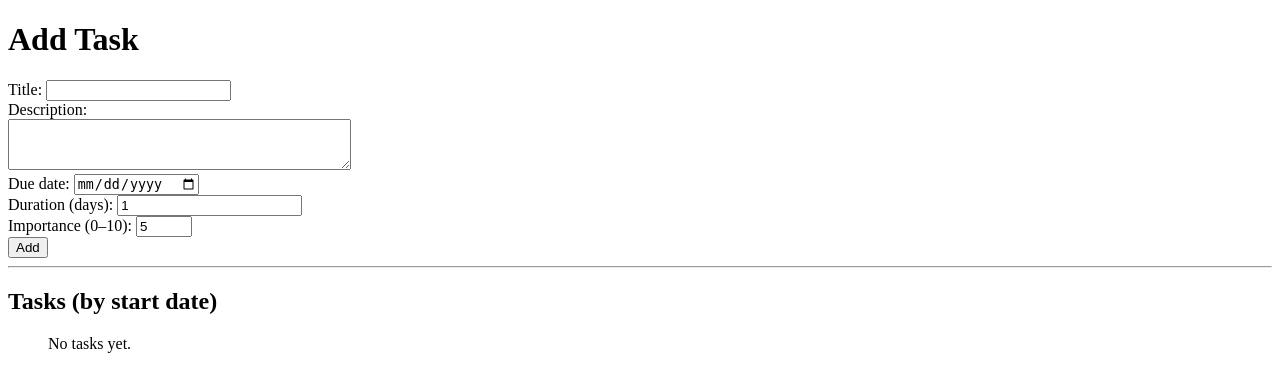
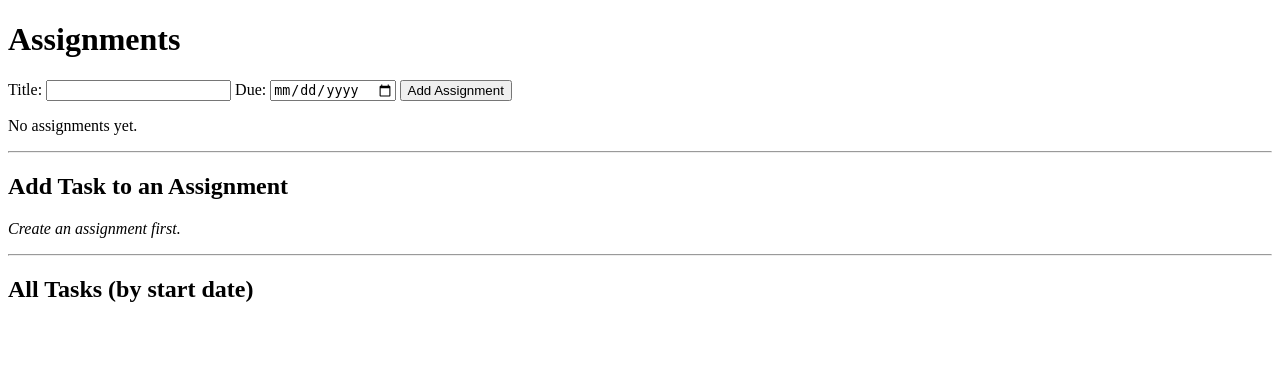
Before and after one commit to corbettbw/Eisenhower-Matrix-2, a Flask app: page / in a window 1280 px wide. Shown: the top 392 px of the page. Run offline with Flask 3, Linux system fonts and the light colour scheme.

Commit message:
adding overarching assignments with ordered tasks

```diff
--- a/app.py
+++ b/app.py
@@ -1,65 +1,140 @@
 from flask import Flask, render_template, request, redirect, url_for
 from itertools import count
-from services import schedule_tasks
+from services import schedule_tasks  # your existing scheduler
 
 app = Flask(__name__)
 
-TASKS = []
-_next_id = count(1)
+ASSIGNMENTS = []  # [{id, title, due_date, tasks: [ ... ]}]
+_next_aid = count(1)
+_next_tid = count(1)
 
-def get_task(task_id):
-    for t in TASKS:
-        if t["id"] == task_id:
-            return t
-    return None
+def get_assignment(aid: int):
+    return next((a for a in ASSIGNMENTS if a["id"] == aid), None)
+
+def get_task(task_id: int):
+    for a in ASSIGNMENTS:
+        for t in a["tasks"]:
+            if t["id"] == task_id:
+                return a, t
+    return None, None
+
+def schedule_assignment(a):
+    if not a["tasks"]:
+        return
+    # order inside the assignment
+    ordered = sorted(a["tasks"], key=lambda t: int(t.get("order", 0)))
+
+    # feed a compact list into schedule_tasks() (finish-by = assignment due)
+    tmp = [
+        {
+            "tid": t["id"],
+            "title": t.get("title", ""),
+            "due_date": a["due_date"],
+            "duration_days": float(t.get("duration_days", 1)),
+            "importance": int(t.get("importance", 0)),
+        }
+        for t in ordered
+    ]
+    schedule_tasks(tmp)  # adds start_date (str) and sorts by start
+
+    start_by_tid = {row["tid"]: row["start_date"] for row in tmp}
+    for t in a["tasks"]:
+        t["start_date"] = start_by_tid[t["id"]]
+
+    # keep display order stable: start asc, then priority desc, then order
+    a["tasks"] = sorted(
+        a["tasks"],
+        key=lambda t: (t["start_date"], -int(t.get("importance", 0)), int(t.get("order", 0)))
+    )
+
+def schedule_all(assignments):
+    for a in assignments:
+        schedule_assignment(a)
+
+def tasks_by_start(assignments):
+    flat = []
+    for a in assignments:
+        for t in a.get("tasks", []):
+            flat.append({
+                "id": t["id"],
+                "title": t["title"],
+                "description": t.get("description", ""),
+                "duration_days": t.get("duration_days", 1),
+                "importance": t.get("importance", 0),
+                "order": t.get("order", 0),
+                "completed": t.get("completed", False),
+                "start_date": t.get("start_date", ""),
+                "due_date": a["due_date"],
+                "assignment_id": a["id"],
+                "assignment_title": a["title"],
+            })
+    flat.sort(key=lambda t: (t["start_date"], -int(t.get("importance", 0)), t["assignment_id"], int(t.get("order", 0))))
+    return flat
 
 @app.get("/")
 def index():
-    schedule_tasks(TASKS)  # recompute + sort
-    return render_template("index.html", tasks=TASKS)
+    schedule_all(ASSIGNMENTS)
+    return render_template(
+        "index.html",
+        assignments=ASSIGNMENTS,
+        tasks=tasks_by_start(ASSIGNMENTS),
+    )
+
+@app.post("/assignments")
+def create_assignment():
+    ASSIGNMENTS.append({
+        "id": next(_next_aid),
+        "title": request.form["assignment_title"].strip(),
+        "due_date": request.form["assignment_due"],  # "YYYY-MM-DD"
+        "tasks": [],
+    })
+    return redirect(url_for("index"))
 
 @app.post("/tasks")
 def create_task():
-    TASKS.append({
-        "id": next(_next_id),
-        "title": request.form["title"].strip(),
-        "description": request.form.get("description", "").strip(),
-        "due_date": request.form["due_date"],            # "YYYY-MM-DD"
-        "duration_days": float(request.form.get("duration_days", 1)),
-        "importance": int(request.form.get("importance", 5)),
-        "completed": False,
-    })
+    aid = int(request.form["assignment_id"])
+    a = get_assignment(aid)
+    if a:
+        a["tasks"].append({
+            "id": next(_next_tid),
+            "title": request.form["title"].strip(),
+            "description": request.form.get("description", "").strip(),
+            "duration_days": float(request.form.get("duration_days", 1)),
+            "importance": int(request.form.get("importance", 5)),
+            "order": int(request.form.get("order", 1)),
+            "completed": False,
+        })
     return redirect(url_for("index"))
 
 @app.post("/tasks/<int:task_id>/edit")
 def edit_task(task_id):
-    t = get_task(task_id)
+    a, t = get_task(task_id)
     if t:
         t["title"] = request.form["title"].strip()
         t["description"] = request.form.get("description", "").strip()
-        t["due_date"] = request.form["due_date"]
         t["duration_days"] = float(request.form.get("duration_days", 1))
         t["importance"] = int(request.form.get("importance", 5))
+        t["order"] = int(request.form.get("order", 1))
     return redirect(url_for("index"))
 
 @app.post("/tasks/<int:task_id>/complete")
 def complete_task(task_id):
-    t = get_task(task_id)
+    a, t = get_task(task_id)
     if t:
         t["completed"] = True
     return redirect(url_for("index"))
 
 @app.post("/tasks/<int:task_id>/uncomplete")
 def uncomplete_task(task_id):
-    t = get_task(task_id)
+    a, t = get_task(task_id)
     if t:
         t["completed"] = False
     return redirect(url_for("index"))
 
 @app.post("/tasks/<int:task_id>/delete")
 def delete_task(task_id):
-    global TASKS
-    TASKS = [t for t in TASKS if t["id"] != task_id]
+    for a in ASSIGNMENTS:
+        a["tasks"] = [t for t in a["tasks"] if t["id"] != task_id]
     return redirect(url_for("index"))
 
 if __name__ == "__main__":
--- a/services.py
+++ b/services.py
@@ -1,4 +1,35 @@
 from datetime import datetime, timedelta
+
+def _d(s):  # "YYYY-MM-DD" -> date
+    return datetime.strptime(s, "%Y-%m-%d").date()
+
+def schedule_assignment(assignment):
+    tasks = sorted(assignment["tasks"], key=lambda t: int(t.get("order", 0)))
+    cur = _d(assignment["due_date"])
+    for t in reversed(tasks):
+        dur = float(t.get("duration_days", 1))
+        start = cur - timedelta(days = dur)
+        t["start_date"] = start.strftime("%Y-%m-%d")
+        cur = start
+    assignment["tasks"] = sorted(assignment["tasks"], key=lambda t: (t["start_date"], -int(t.get("importance", 0)), int(t.get("order", 0))))
+    return assignment
+
+def schedule_all(assignments):
+    for a in assignments:
+        schedule_assignment(a)
+
+def tasks_by_start(assignments):
+    flat = []
+    for a in assignments:
+        for t in a["tasks"]:
+            flat.append({
+                **t,
+                "assignment_id": a["id"],
+                "assignment_title": a["title"],
+                "due_date": a["due_date"],   # assignment due
+            })
+    flat.sort(key=lambda t: (t["start_date"], -int(t.get("importance", 0)), t["assignment_id"], int(t.get("order", 0))))
+    return flat
 
 def schedule_tasks(tasks):
     # parse
--- a/templates/index.html
+++ b/templates/index.html
@@ -1,27 +1,76 @@
 <!doctype html>
-<title>Tasks</title>
-<h1>Add Task</h1>
+<title>Assignments & Tasks</title>
+
+<h1>Assignments</h1>
+<form action="{{ url_for('create_assignment') }}" method="post" style="margin-bottom:1rem">
+  <label>Title: <input name="assignment_title" required></label>
+  <label>Due: <input type="date" name="assignment_due" required></label>
+  <button type="submit">Add Assignment</button>
+</form>
+
+{% if assignments %}
+  <ul>
+    {% for a in assignments %}
+      <li>
+        <strong>{{ a.title }}</strong> (due {{ a.due_date }})
+        {% if a.tasks %}
+          <ul>
+            {% for t in a.tasks %}
+              <li>
+                <strong>{% if t.completed %}<s>{{ t.title }}</s>{% else %}{{ t.title }}{% endif %}</strong>
+                — start {{ t.start_date }}, due {{ t.due_date }},
+                dur {{ t.duration_days }}, priority {{ t.importance }}, order {{ t.order }}
+                <div><em>{{ t.assignment_title }}</em>{% if t.description %}: {{ t.description }}{% endif %}</div>
+              </li>
+            {% else %}
+              <p>No tasks yet.</p>
+            {% endfor %}
+          </ul>
+        {% else %}
+          <div><em>No tasks yet.</em></div>
+        {% endif %}
+      </li>
+    {% endfor %}
+  </ul>
+{% else %}
+  <p>No assignments yet.</p>
+{% endif %}
+
+<hr>
+
+<h2>Add Task to an Assignment</h2>
+{% if assignments %}
 <form action="{{ url_for('create_task') }}" method="post">
+  <label>Assignment:
+    <select name="assignment_id">
+      {% for a in assignments %}
+        <option value="{{ a.id }}">{{ a.title }} (due {{ a.due_date }})</option>
+      {% endfor %}
+    </select>
+  </label><br>
   <label>Title: <input name="title" required></label><br>
   <label>Description:<br>
     <textarea name="description" rows="3" cols="40"></textarea>
   </label><br>
-  <label>Due date: <input type="date" name="due_date" required></label><br>
   <label>Duration (days): <input type="number" name="duration_days" step="0.5" value="1"></label><br>
-  <label>Importance (0–10): <input type="number" name="importance" min="0" max="10" value="5"></label><br>
-  <button type="submit">Add</button>
+  <label>Priority (0–10): <input type="number" name="importance" min="0" max="10" value="5"></label><br>
+  <label>Order (1..N): <input type="number" name="order" min="1" value="1"></label><br>
+  <button type="submit">Add Task</button>
 </form>
+{% else %}
+<p><em>Create an assignment first.</em></p>
+{% endif %}
 
 <hr>
-<h2>Tasks (by start date)</h2>
+
+<h2>All Tasks (by start date)</h2>
 <ol>
   {% for t in tasks %}
 <li>
   <strong>{% if t.completed %}<s>{{ t.title }}</s>{% else %}{{ t.title }}{% endif %}</strong>
-      — start {{ t.start_date }}, due {{ t.due_date }}, dur {{ t.duration_days }}, priority {{ t.importance }}
+  — start {{ t.start_date }}, dur {{ t.duration_days }}, priority {{ t.importance }}, order {{ t.order }}
   {% if t.description %}<div>{{ t.description }}</div>{% endif %}
 
-      <!-- actions -->
   {% if not t.completed %}
     <form action="{{ url_for('complete_task', task_id=t.id) }}" method="post" style="display:inline">
       <button type="submit">Complete</button>
@@ -35,21 +84,18 @@
     <button type="submit">Delete</button>
   </form>
 
-      <!-- inline edit -->
   <details>
     <summary>Edit</summary>
     <form action="{{ url_for('edit_task', task_id=t.id) }}" method="post">
       <label>Title <input name="title" value="{{ t.title }}" required></label><br>
-          <label>Due <input type="date" name="due_date" value="{{ t.due_date }}" required></label><br>
       <label>Duration <input type="number" step="0.5" name="duration_days" value="{{ t.duration_days }}"></label><br>
       <label>Priority <input type="number" min="0" max="10" name="importance" value="{{ t.importance }}"></label><br>
+      <label>Order <input type="number" min="1" name="order" value="{{ t.order }}"></label><br>
       <label>Description<br><textarea name="description" rows="3" cols="40">{{ t.description }}</textarea></label><br>
       <button type="submit">Save</button>
     </form>
   </details>
   <hr>
 </li>
-  {% else %}
-    <p>No tasks yet.</p>
   {% endfor %}
 </ol>
```
Lines whose indentation alone changed are shown as unchanged.
